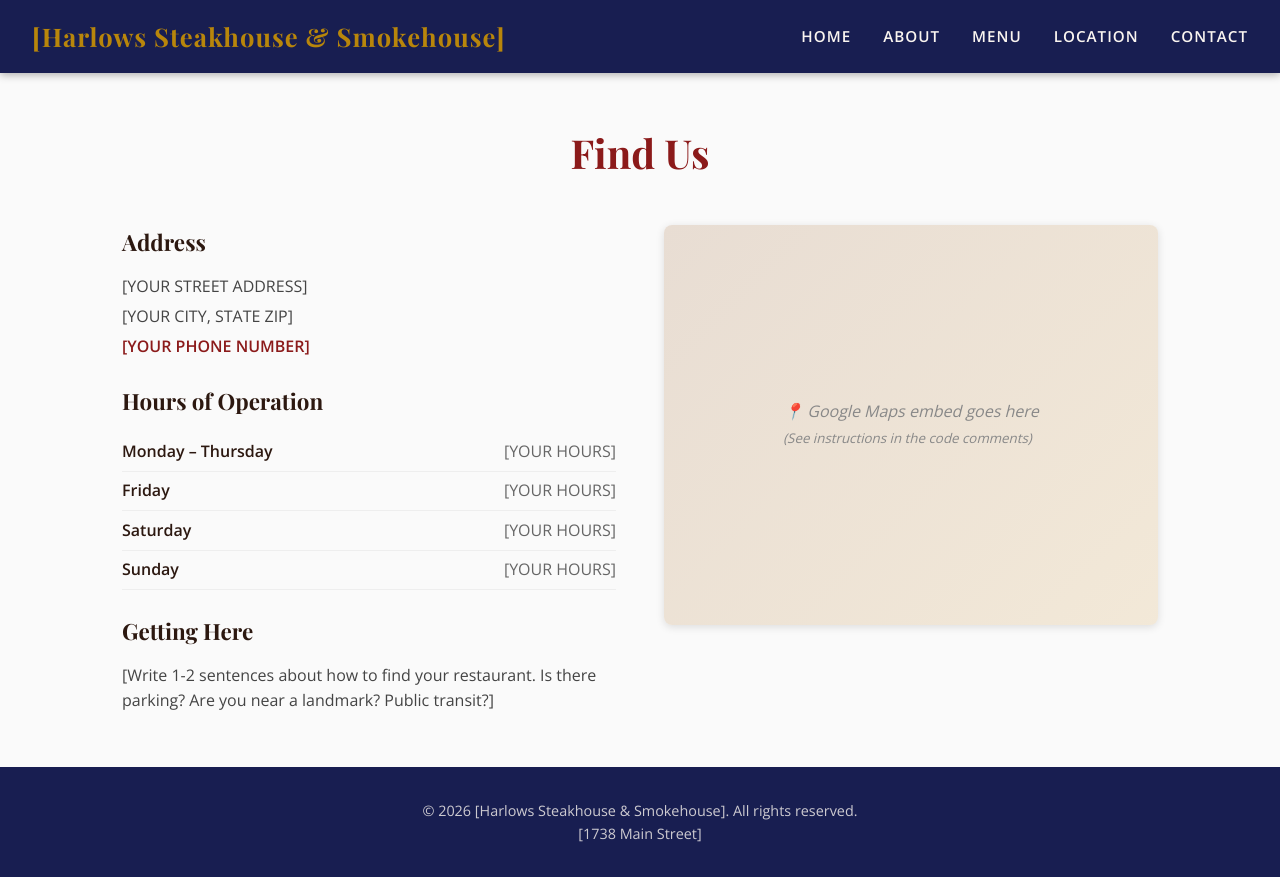
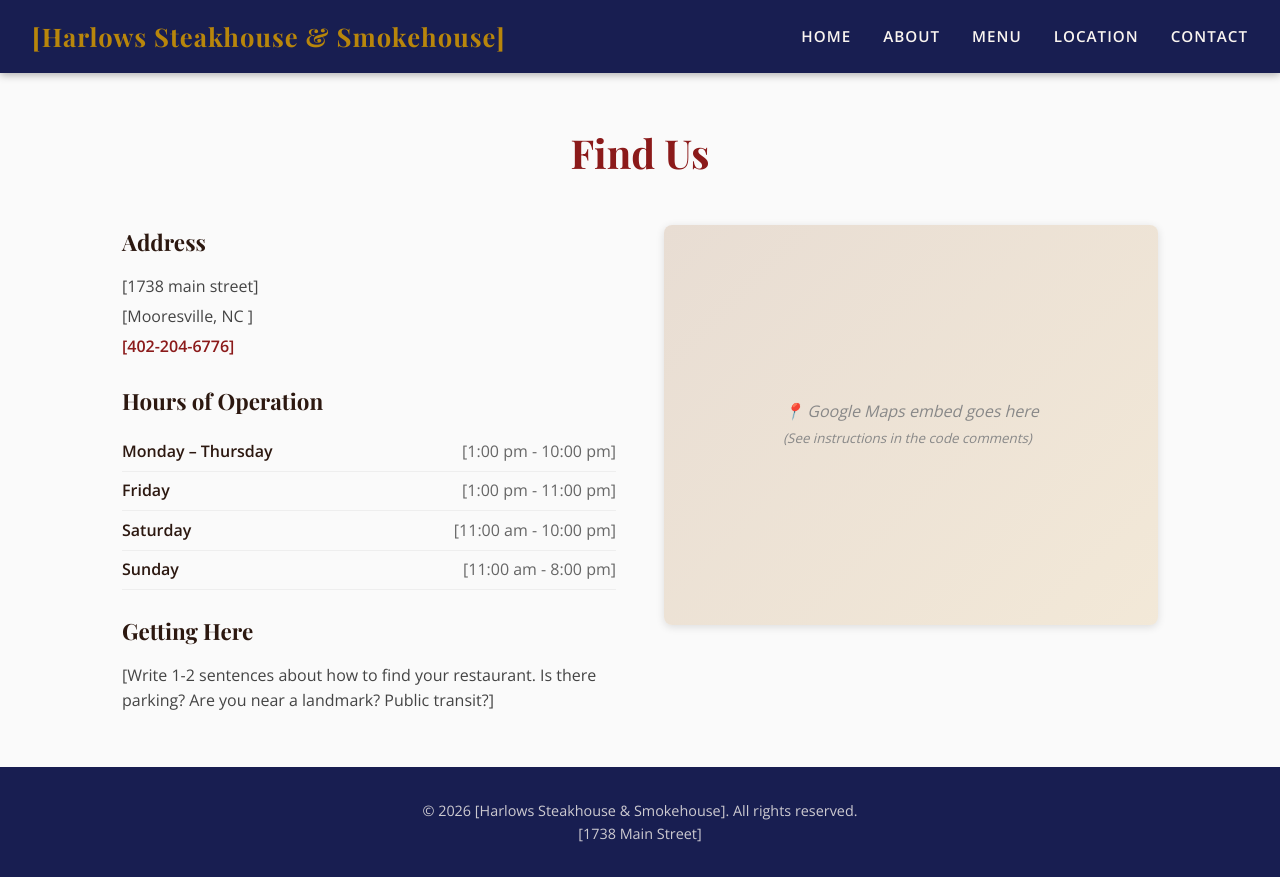
Before and after one commit to CameronRabsatt/harlows_steakhouse_smokehouse, a React (Vite) app in the folder restaurant-starter/: page /location in a window 1280 px wide. Built offline with nearby package versions, Linux system fonts and the light colour scheme.

Commit message:
little more updates

```diff
--- a/restaurant-starter/src/pages/Location.jsx
+++ b/restaurant-starter/src/pages/Location.jsx
@@ -13,27 +13,27 @@ function Location() {
             ============================================================ */}
         <div className="location-info">
           <h2>Address</h2>
-          <p>[YOUR STREET ADDRESS]</p>
-          <p>[YOUR CITY, STATE ZIP]</p>
-          <p className="phone">[YOUR PHONE NUMBER]</p>
+          <p>[1738 main street]</p>
+          <p>[Mooresville, NC ]</p>
+          <p className="phone">[402-204-6776]</p>
 
           <h2>Hours of Operation</h2>
           <div>
             <div className="hours-row">
               <span className="day">Monday – Thursday</span>
-              <span className="time">[YOUR HOURS]</span>
+              <span className="time">[1:00 pm - 10:00 pm]</span>
             </div>
             <div className="hours-row">
               <span className="day">Friday</span>
-              <span className="time">[YOUR HOURS]</span>
+              <span className="time">[1:00 pm - 11:00 pm]</span>
             </div>
             <div className="hours-row">
               <span className="day">Saturday</span>
-              <span className="time">[YOUR HOURS]</span>
+              <span className="time">[11:00 am - 10:00 pm]</span>
             </div>
             <div className="hours-row">
               <span className="day">Sunday</span>
-              <span className="time">[YOUR HOURS]</span>
+              <span className="time">[11:00 am - 8:00 pm]</span>
             </div>
           </div>
 
```
Also changed, not shown: restaurant-starter/src/pages/Home.jsx (+1 -9 lines).
